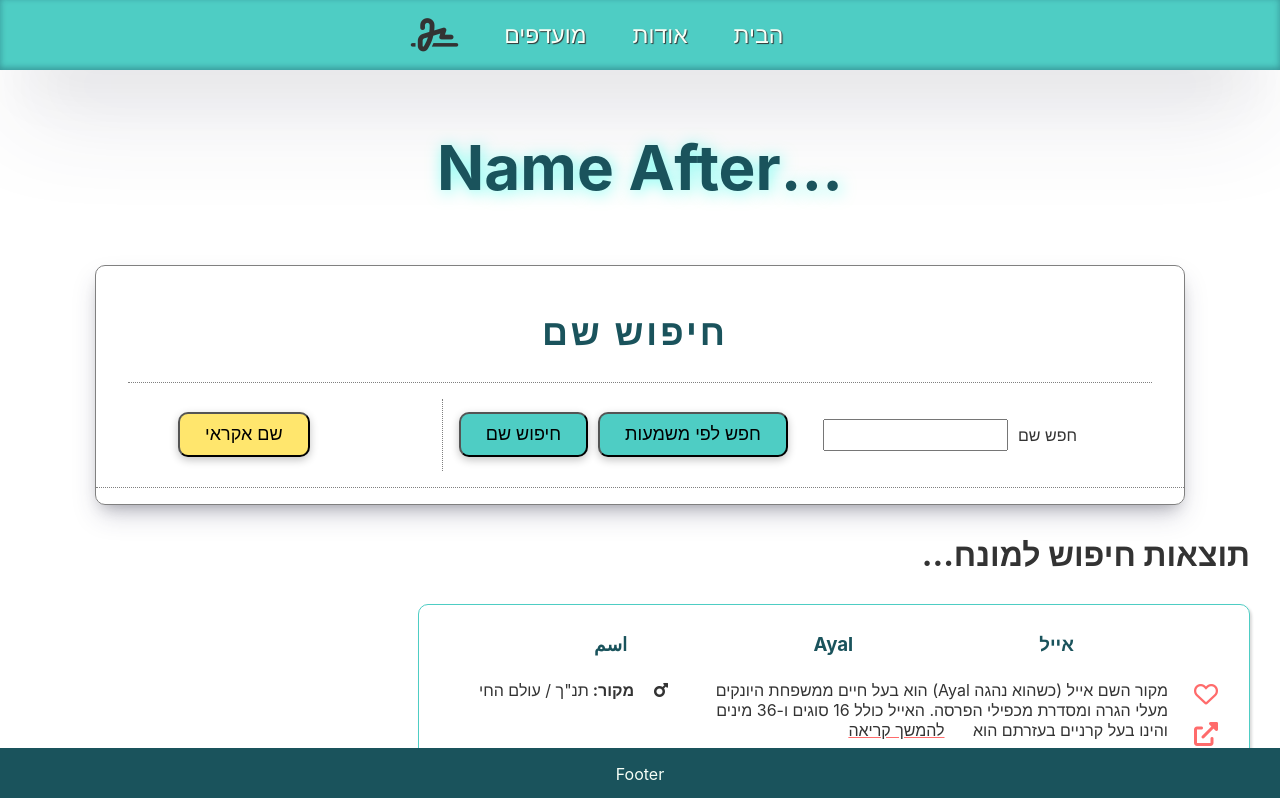
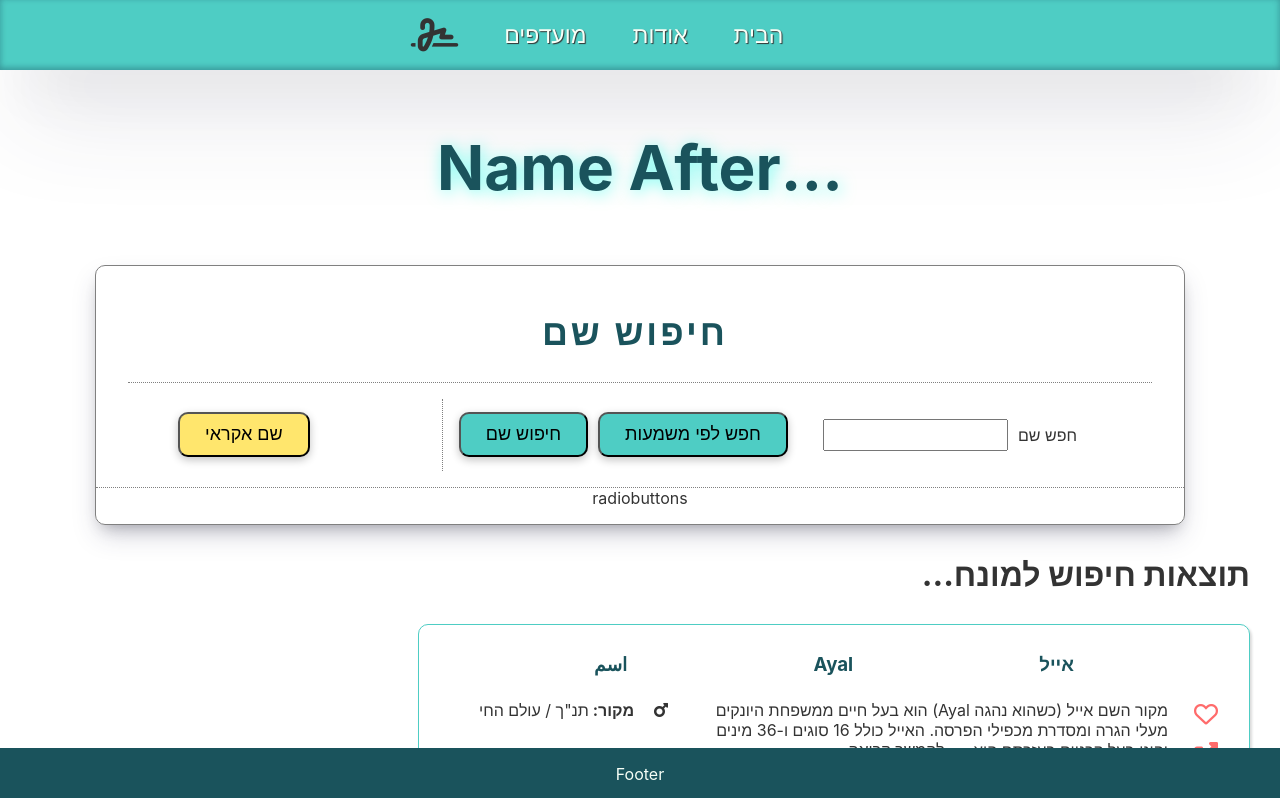
Before and after one commit to EricChukoltyansky/Hackaton, a React (Create React App) app in the folder client/: page / in a window 1280 px wide. Shown: the top 798 px of the page. Built offline with nearby package versions, Linux system fonts and the light colour scheme.

Commit message:
working InputField RadioButton

```diff
--- a/client/src/Components/SearchForm/RadioButtons.jsx
+++ b/client/src/Components/SearchForm/RadioButtons.jsx
@@ -1 +1,11 @@
 import React from "react";
+import './SearchForm'
+
+export default function RadioButtons() {
+
+    return (
+        <div>
+            radiobuttons
+        </div>
+    )
+}
--- a/client/src/Components/SearchForm/SearchForm.jsx
+++ b/client/src/Components/SearchForm/SearchForm.jsx
@@ -1,6 +1,7 @@
 import React, {useState} from "react";
 import InputField from "../../Utils/InputField";
 import Button from "../../Utils/Button";
+import RadioButtons from "./RadioButtons";
 import './SearchForm.css'
 
 export default function SearchForm() {
@@ -12,8 +13,6 @@ export default function SearchForm() {
             <div className="search-title">
                 <h2>חיפוש שם</h2>
             </div>
-
-
            <div className='search-options'>
                <div className='inputsButtons'>
                         <InputField type='text' name={'חפש'} />
@@ -25,9 +24,8 @@ export default function SearchForm() {
                <div className='random-div'>
                    <Button className={'search-button random-button'} name={'שם אקראי'} />
                </div>
-
            </div>
-
+            <RadioButtons />
         </div>
     )
 }
--- a/client/src/Utils/InputField.css
+++ b/client/src/Utils/InputField.css
@@ -1,6 +1,10 @@
 .input {
     margin:10px;
+    transition: 200ms ease-in-out;
+}
 
+.input:hover {
+    transform: scale(1,1);
 }
 
 .input-div {
```
Also changed, not shown: client/src/Components/SearchForm/RadioButtons.css (added).
